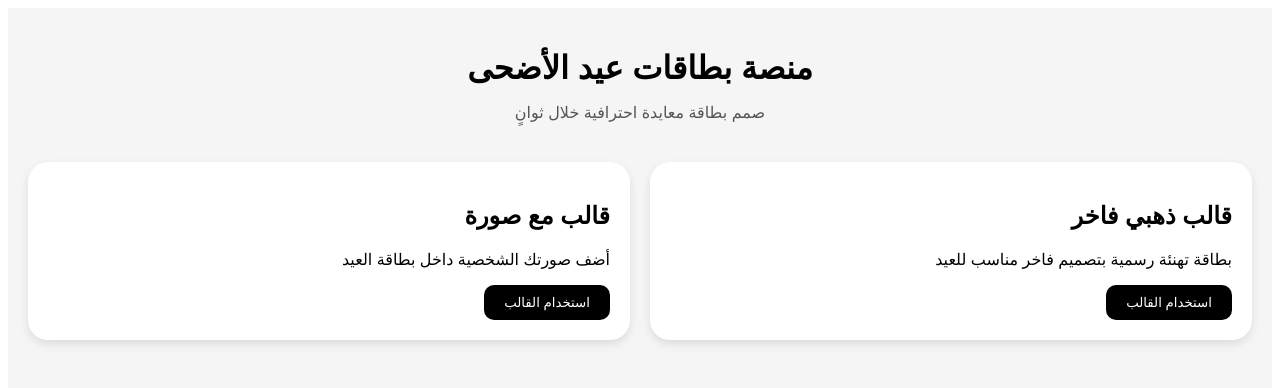
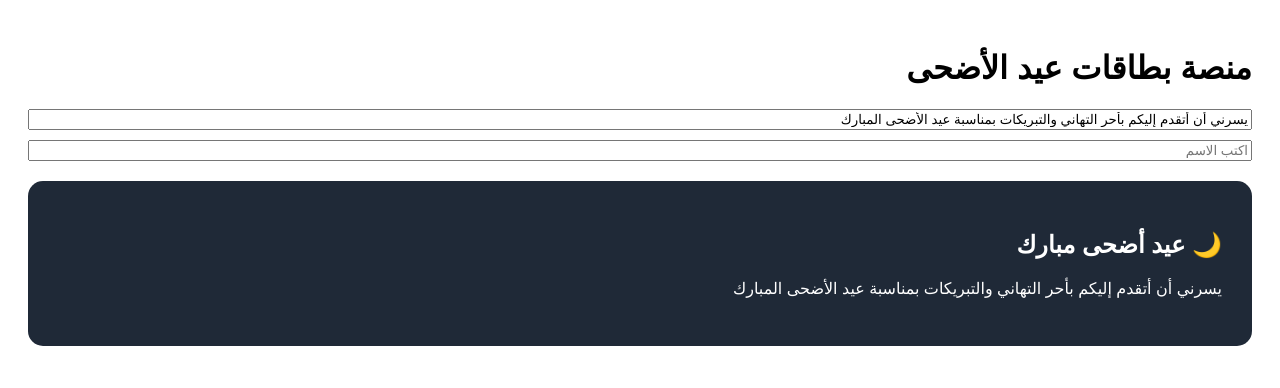
Before and after one commit to ghamdanalmasri/eid-card-maker, a Next.js app: page / in a window 1280 px wide. Shown: the top 388 px of the page. Built offline with nearby package versions, Linux system fonts and the light colour scheme.

Commit message:
Update page.js

```diff
--- a/app/page.js
+++ b/app/page.js
@@ -1,97 +1,58 @@
+"use client";
+
+import { useState } from "react";
+
 export default function Home() {
+  const [name, setName] = useState("");
+  const [message, setMessage] = useState(
+    "يسرني أن أتقدم إليكم بأحر التهاني والتبريكات بمناسبة عيد الأضحى المبارك"
+  );
+
   return (
-    <main
-      style={{
-        minHeight: "100vh",
-        background: "#f5f5f5",
-        padding: "20px",
-        fontFamily: "sans-serif",
-        direction: "rtl",
-      }}
-    >
-      <h1
-        style={{
-          textAlign: "center",
-          fontSize: "32px",
-          marginBottom: "10px",
-        }}
-      >
-        منصة بطاقات عيد الأضحى
-      </h1>
+    <main style={{
+      padding:20,
+      fontFamily:"sans-serif",
+      direction:"rtl"
+    }}>
 
-      <p
-        style={{
-          textAlign: "center",
-          color: "#555",
-          marginBottom: "40px",
-        }}
-      >
-        صمم بطاقة معايدة احترافية خلال ثوانٍ
-      </p>
+      <h1>منصة بطاقات عيد الأضحى</h1>
 
-      <div
-        style={{
-          display: "grid",
-          gridTemplateColumns: "repeat(auto-fit,minmax(250px,1fr))",
-          gap: "20px",
-        }}
-      >
-        <div
-          style={{
-            background: "#ffffff",
-            borderRadius: "20px",
-            padding: "20px",
-            boxShadow: "0 4px 10px rgba(0,0,0,0.1)",
-          }}
-        >
-          <h2>قالب ذهبي فاخر</h2>
+      <div style={{
+        display:"flex",
+        flexDirection:"column",
+        gap:"10px",
+        marginBottom:"20px"
+      }}>
 
-          <p>
-            بطاقة تهنئة رسمية بتصميم فاخر مناسب للعيد
-          </p>
+        <input
+          value={message}
+          onChange={(e)=>setMessage(e.target.value)}
+          placeholder="اكتب التهنئة"
+        />
 
-          <button
-            style={{
-              background: "#000",
-              color: "#fff",
-              border: "none",
-              padding: "10px 20px",
-              borderRadius: "10px",
-              cursor: "pointer",
-            }}
-          >
-            استخدام القالب
-          </button>
-        </div>
+        <input
+          value={name}
+          onChange={(e)=>setName(e.target.value)}
+          placeholder="اكتب الاسم"
+        />
 
-        <div
-          style={{
-            background: "#ffffff",
-            borderRadius: "20px",
-            padding: "20px",
-            boxShadow: "0 4px 10px rgba(0,0,0,0.1)",
-          }}
-        >
-          <h2>قالب مع صورة</h2>
+      </div>
 
-          <p>
-            أضف صورتك الشخصية داخل بطاقة العيد
-          </p>
+      <div style={{
+        background:"#1f2937",
+        color:"white",
+        padding:"30px",
+        borderRadius:"15px"
+      }}>
 
-          <button
-            style={{
-              background: "#000",
-              color: "#fff",
-              border: "none",
-              padding: "10px 20px",
-              borderRadius: "10px",
-              cursor: "pointer",
-            }}
-          >
-            استخدام القالب
-          </button>
-        </div>
+        <h2>🌙 عيد أضحى مبارك</h2>
+
+        <p>{message}</p>
+
+        <h3>{name}</h3>
+
       </div>
+
     </main>
   );
-              }
+}
```
